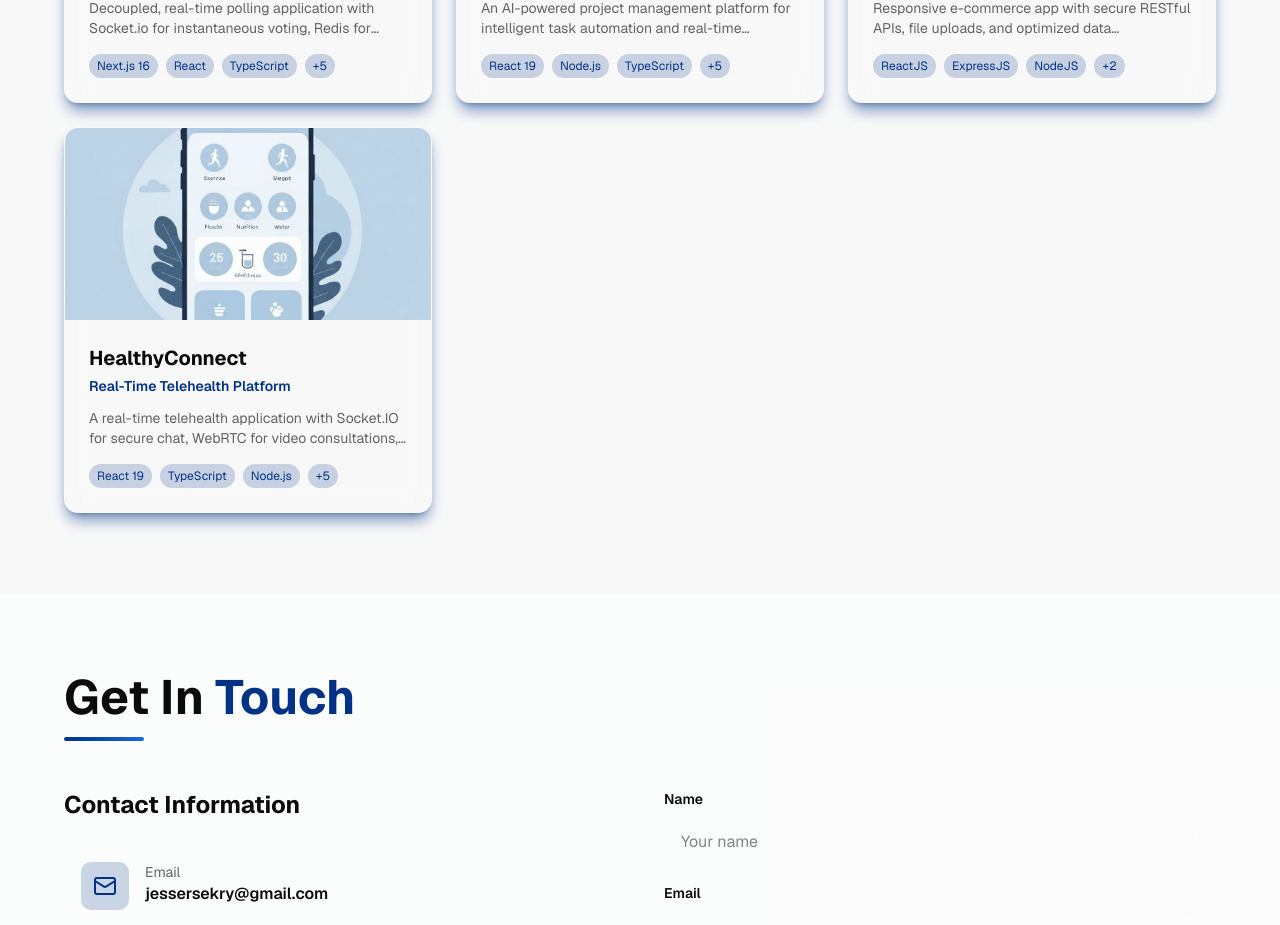
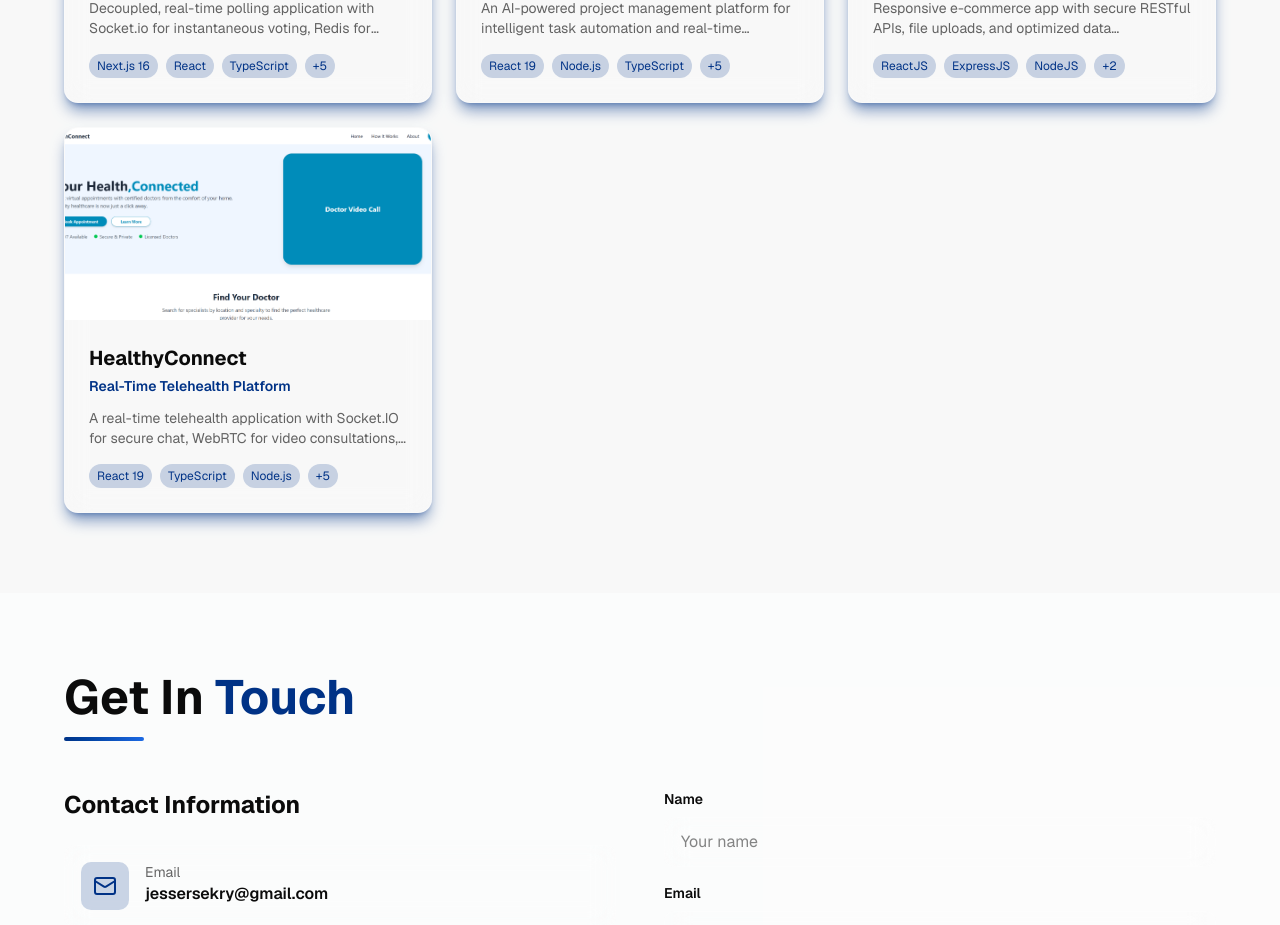
Before and after one commit to jesser999/portfolio, a Next.js app: page / in a window 1280 px wide. Shown: the part 4394-5319 px from the top of the page. Built offline with nearby package versions, Linux system fonts and the light colour scheme.

Commit message:
feat: update HealthyConnect project image with actual website screenshot
Display authentic telehealth platform preview in project image.

Co-authored-by: Jesser sakri <188383418+jesser999@users.noreply.github.com>

```diff
--- a/components/projects.tsx
+++ b/components/projects.tsx
@@ -39,7 +39,7 @@ export default function Projects() {
       description:
         "A real-time telehealth application with Socket.IO for secure chat, WebRTC for video consultations, and Prisma ORM managing 10 data models with JWT authentication.",
       tech: ["React 19", "TypeScript", "Node.js", "PostgreSQL", "Prisma ORM", "Socket.IO", "WebRTC", "JWT"],
-      image: "/health-app.jpg",
+      image: "/healthyconnect-screenshot.png",
       github: "https://github.com/jesser999/HealthyConnect",
       live: "https://healthyconnect-6779.vercel.app/",
     },
```
Also changed, not shown: public/healthyconnect-screenshot.png (added).
